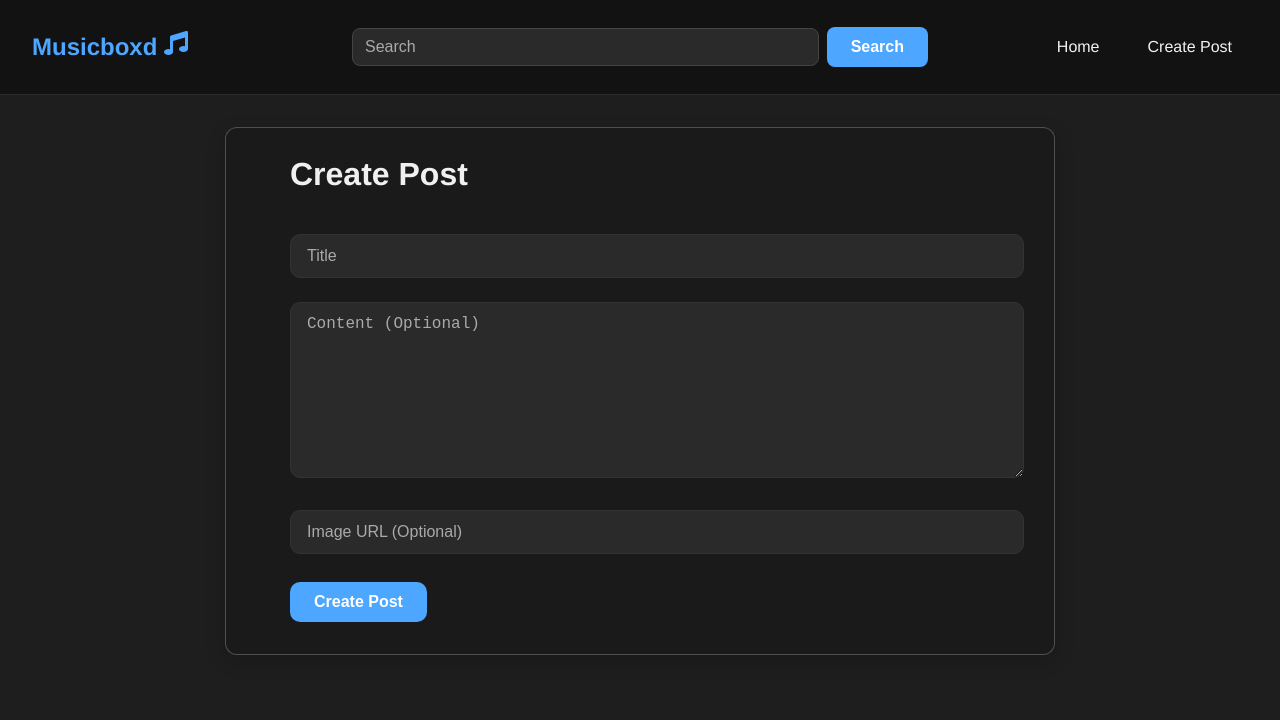
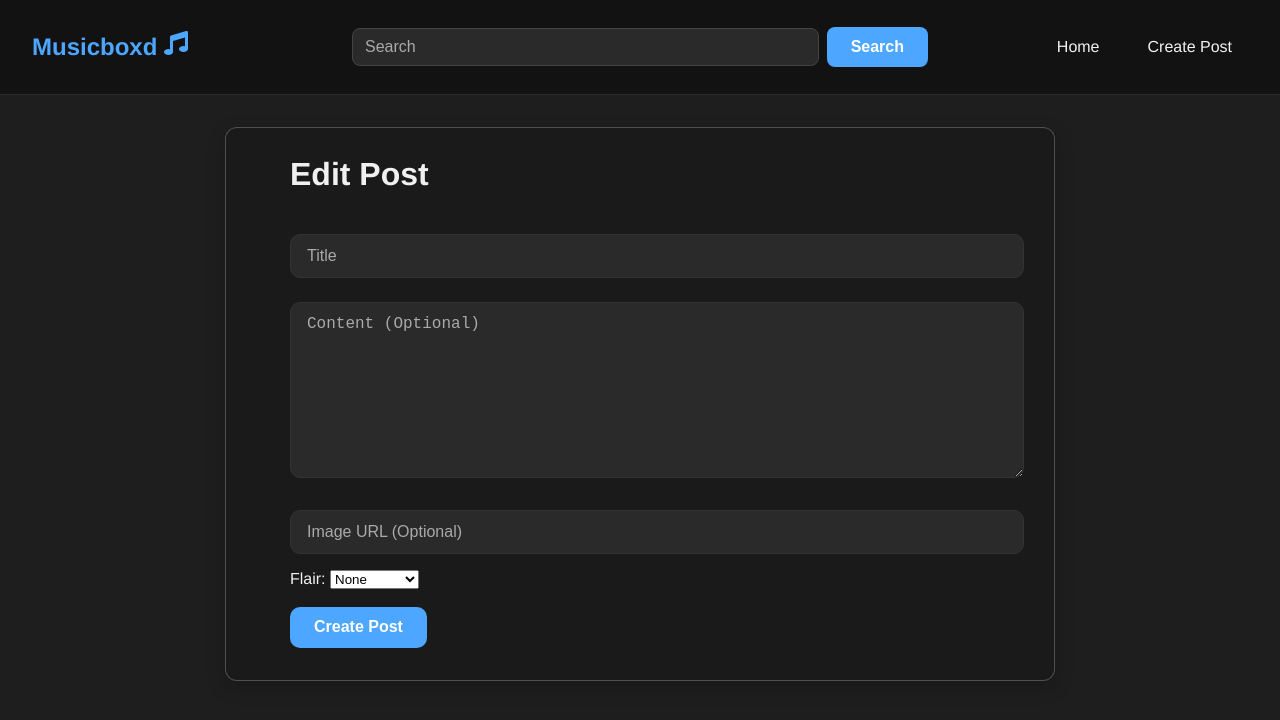
Before and after one commit to logtay/musicboxd_forum, a React (Vite) app in the folder finalproject/: page /create in a window 1280 px wide. Shown: the top 720 px of the page. Built offline with nearby package versions, Linux system fonts and the light colour scheme.

Commit message:
Updates for flairs and some styling

```diff
--- a/finalproject/src/components/Card.jsx
+++ b/finalproject/src/components/Card.jsx
@@ -9,7 +9,7 @@ const Card = ({ post }) => {
       <Link to={`/post/${post.id}`}>
         <h2>{post.title}</h2>
       </Link>
-      <p>Posted {formatDistanceToNow(new Date(post.created_at), { addSuffix: true })}</p>
+      <p><div className="posted-text">Posted {formatDistanceToNow(new Date(post.created_at), { addSuffix: true })}</div></p>
       <p>
         <FaThumbsUp /> {post.upvotes}
       </p>
--- a/finalproject/src/components/CreatePost.jsx
+++ b/finalproject/src/components/CreatePost.jsx
@@ -3,13 +3,14 @@ import { supabase } from '../client.js';
 
 const CreatePost = () => {
     const [post, setPost] = useState({ title: "", body: "", image: "" });
+    const flairs = ["None", "Review", "Experience", "News", "Discussion", "Hot Take"];
 
     const createPost = async (event) => {
         event.preventDefault();
 
         await supabase
             .from('posts')
-            .insert({ title: post.title, body: post.body, image: post.image })
+            .insert({ title: post.title, body: post.body, image: post.image, flair: post.flair === "None" ? "" : post.flair})
             .select();
 
         window.location = "/";
@@ -25,7 +26,7 @@ const CreatePost = () => {
 
     return (
         <div className="create-post">
-            <h1>Create Post</h1>
+            <h1>Edit Post</h1>
             <form onSubmit={createPost}>
                 <input
                     type="text"
@@ -48,6 +49,16 @@ const CreatePost = () => {
                     onChange={handleChange}
                     placeholder="Image URL (Optional)"
                 />
+                <div className='form-group'>
+                    <label htmlFor="flair">Flair: </label>
+                    <select name="flair" id="flair" onChange={handleChange}>
+                        {flairs.map((flair) => (
+                            <option key={flair} value={flair}>
+                                {flair}
+                            </option>
+                        ))}
+                    </select>
+                </div>
                 <button type="submit">Create Post</button>
             </form>
         </div>
--- a/finalproject/src/components/EditPost.jsx
+++ b/finalproject/src/components/EditPost.jsx
@@ -3,8 +3,9 @@ import { useParams } from "react-router-dom";
 import { supabase } from "../client.js";
 
 const EditPost = () => {
-    const [post, setPost] = useState({ title: "", body: "", image: "" });
+    const [post, setPost] = useState({ title: "", body: "", image: "", flair: "None" });
     const { id } = useParams();
+    const flairs = ["None", "Review", "Experience", "News", "Discussion", "Hot Take"];
 
     useEffect(() => {
         const fetchPost = async () => {
@@ -27,14 +28,13 @@ const EditPost = () => {
                 title: post.title,
                 body: post.body,
                 image: post.image,
-                author: post.author,
+                flair: post.flair,
             })
             .eq("id", id)
             .select();
 
         window.location = `/post/${id}`;
     };
-
 
     const handleChange = (event) => {
         const { name, value } = event.target;
@@ -69,9 +69,25 @@ const EditPost = () => {
                     onChange={handleChange}
                     placeholder="Image URL"
                 />
+
+                <div className="form-group">
+                    <label htmlFor="flair">Flair: </label>
+                    <select
+                        name="flair"
+                        id="flair"
+                        value={post.flair}
+                        onChange={handleChange}
+                    >
+                        {flairs.map((flair) => (
+                            <option key={flair} value={flair}>
+                                {flair}
+                            </option>
+                        ))}
+                    </select>
+                </div>
+
                 <button type="submit">Update Post</button>
             </form>
-
         </div>
     );
 };
--- a/finalproject/src/components/PostDetail.jsx
+++ b/finalproject/src/components/PostDetail.jsx
@@ -67,7 +67,14 @@ const addComment = async (event) => {
   return (
     <div className="post-detail">
       <h1>{post.title}</h1>
-      <p>Posted {formatDistanceToNow(new Date(post.created_at), { addSuffix: true })}</p>
+     {post.flair !== "None" && (
+  <p>
+    <span className="flair">{post.flair}</span>
+  </p>
+)}
+
+
+      <p><div className="posted-text">Posted {formatDistanceToNow(new Date(post.created_at), { addSuffix: true })}</div></p>
       <p>{post.body}</p>
       {post.image && <img src={post.image} />}
       <div className="post-buttons">
--- a/finalproject/src/index.css
+++ b/finalproject/src/index.css
@@ -265,3 +265,16 @@ header {
   margin-top: 2rem;;
   font-size: 1.2rem;
 }
+.flair {
+    font-weight: bold;
+    color: #0077cc;
+    background-color: #3a3a3a;
+    padding: 5px 10px;
+    border-radius: 5px;
+}
+.flair:empty {
+  display: none;
+}
+.posted-text{
+  font-style: italic;
+}
```
